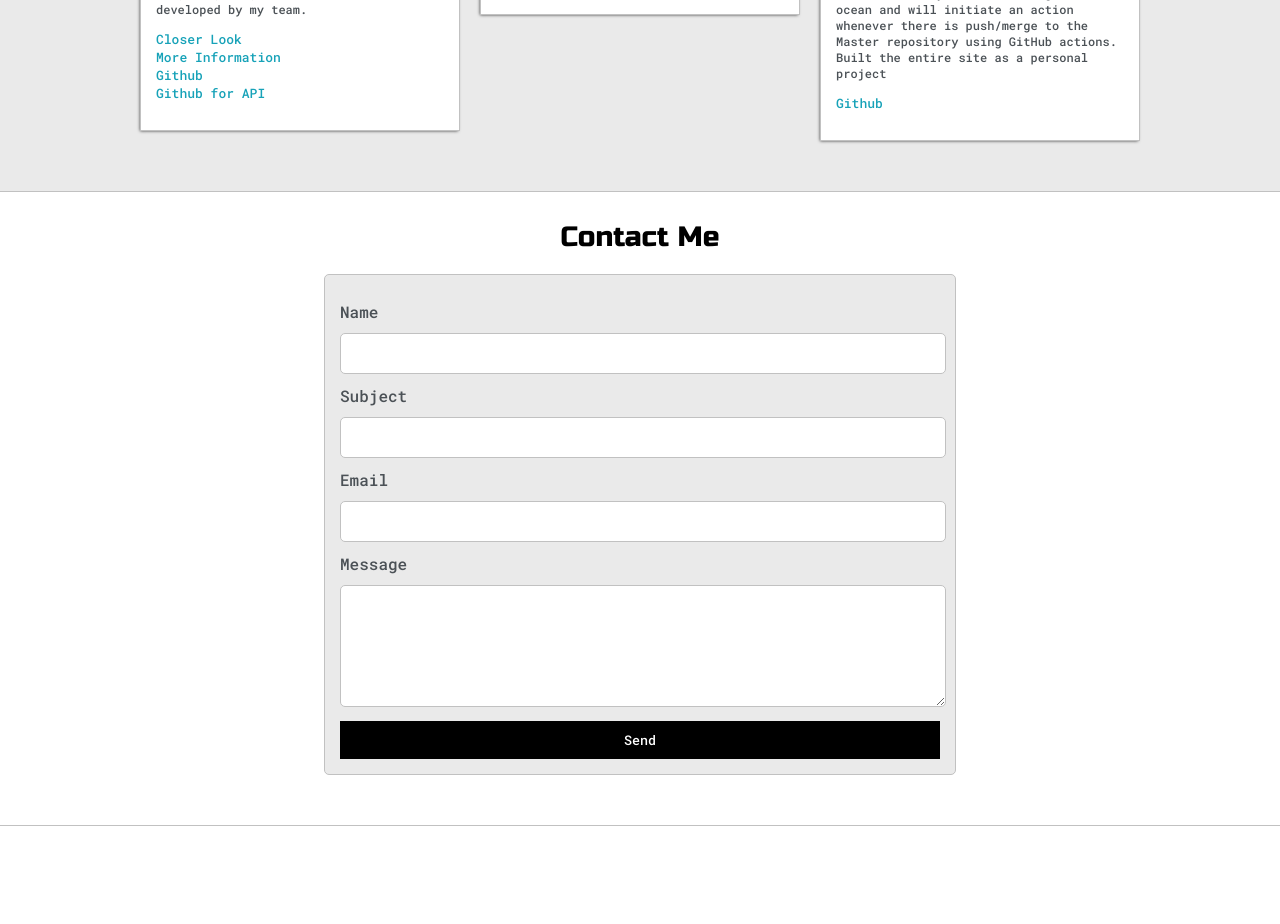
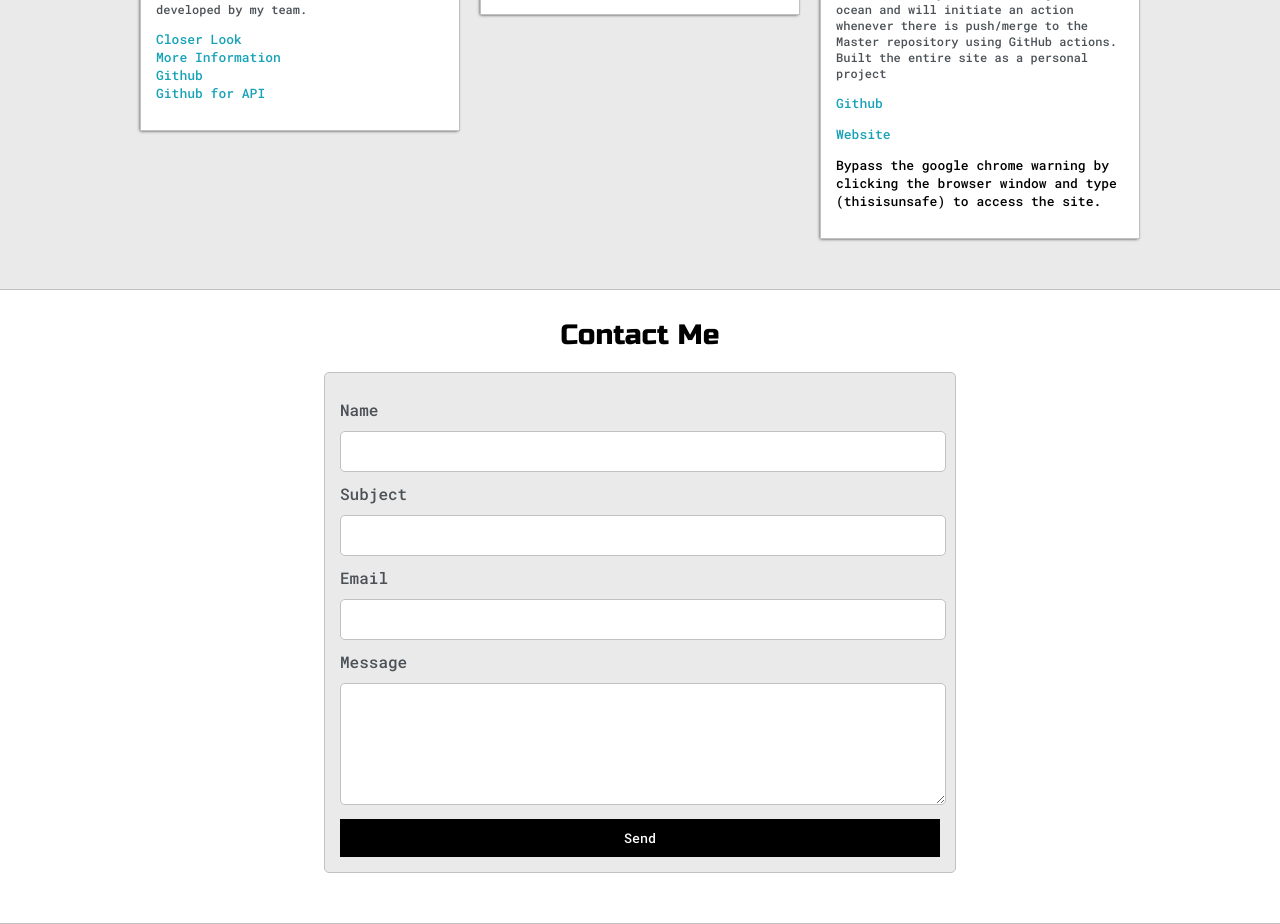
Before and after one commit to KyleJGlover/PortfolioReactJS, a React (Create React App) app: page / in a window 1280 px wide. Shown: the part 2060-2984 px from the top of the page. Before the commit the page ends 2886 px from the top, so only its background shows below. Built offline with nearby package versions, Linux system fonts and the light colour scheme.

Commit message:
Added website link to Plantings and info about entering the site

```diff
--- a/src/Section_Components/personal_projects_section/ProjectData.js
+++ b/src/Section_Components/personal_projects_section/ProjectData.js
@@ -46,6 +46,7 @@ export const projectData = [
       image:[Plantings_Main, Plantings_Login, Plantings_SignUp, Plantings_Orders, Plantings_Payments, Plantings_Orders_Normal, Plantings_Create_Plant, Plantings_Display_Plant],
       title: "Plantings",
       description: "A simple e-commerce site that was developed using a microservice architecture. On the site a user you can sign up, sign in, and post any kind of plant for sale. The website supports a payment service run by the Stripe API. This website is running on a Kubernetes cluster with pods built using Docker containers and is hosted by digital ocean. This repository is connected to my account on digital ocean and will initiate an action whenever there is push/merge to the Master repository using GitHub actions. Built the entire site as a personal project",
-      github:"https://github.com/KyleJGlover/plantings_production"
+      github:"https://github.com/KyleJGlover/plantings_production",
+      website: "https://www.plantings.page/"
     }
   ];
--- a/src/Section_Components/personal_projects_section/SlideShows/PlantigsSlideShow.js
+++ b/src/Section_Components/personal_projects_section/SlideShows/PlantigsSlideShow.js
@@ -63,6 +63,12 @@ function MyQuizzesSlideShow() {
                     <p className='post-intro-links'>
                         <a target='_blank' rel='noreferrer' href={project.github}>Github</a>
                     </p>
+                    <p className='post-intro-links'>
+                        <a target='_blank' rel='noreferrer' href={project.website}>Website</a>
+                    </p>
+                    <p className='post-intro-links'>
+                        Bypass the google chrome warning by clicking the browser window and type (thisisunsafe) to access the site.
+                    </p>
                 </div>
             </div>
         </div>
```
